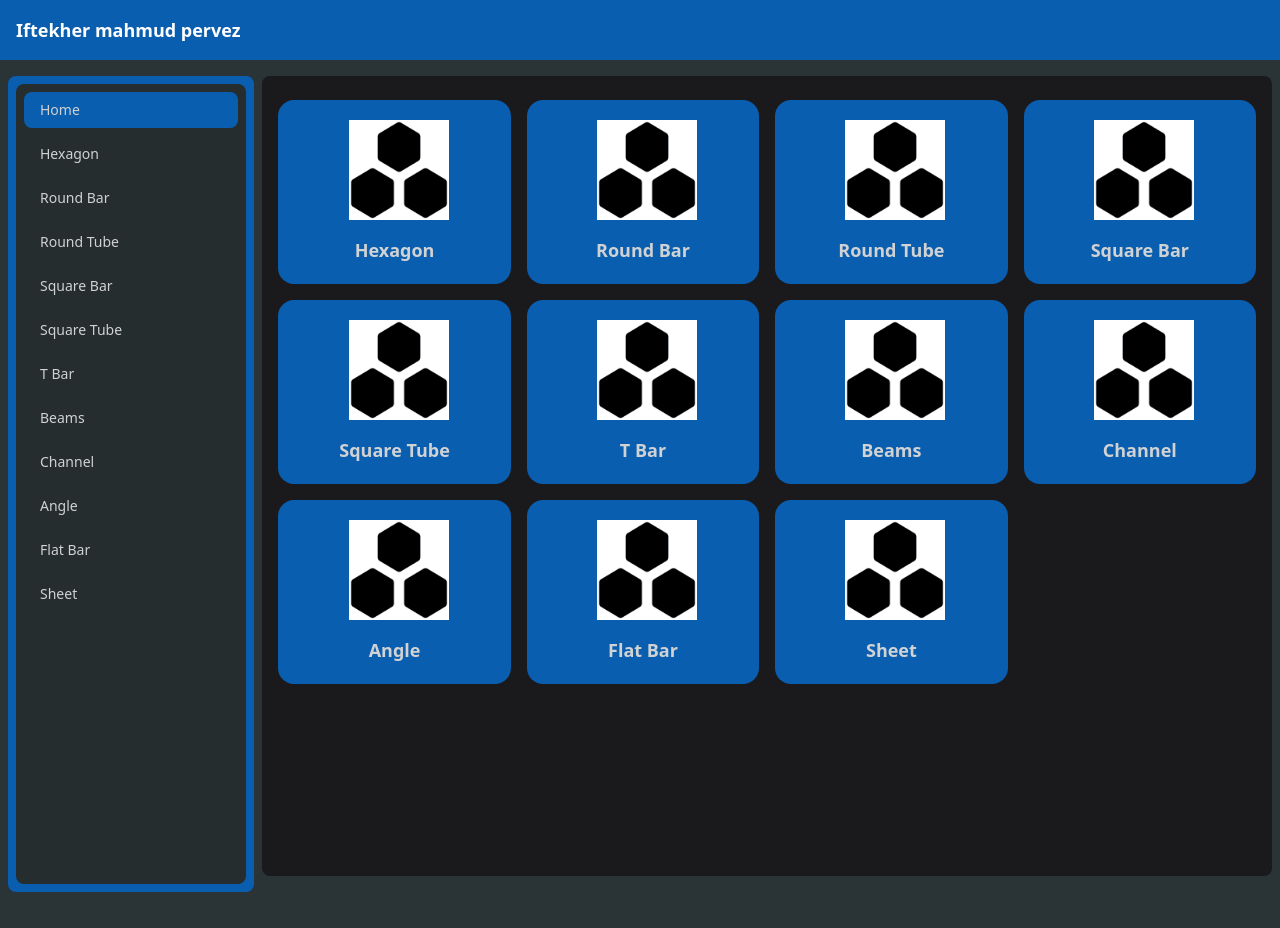
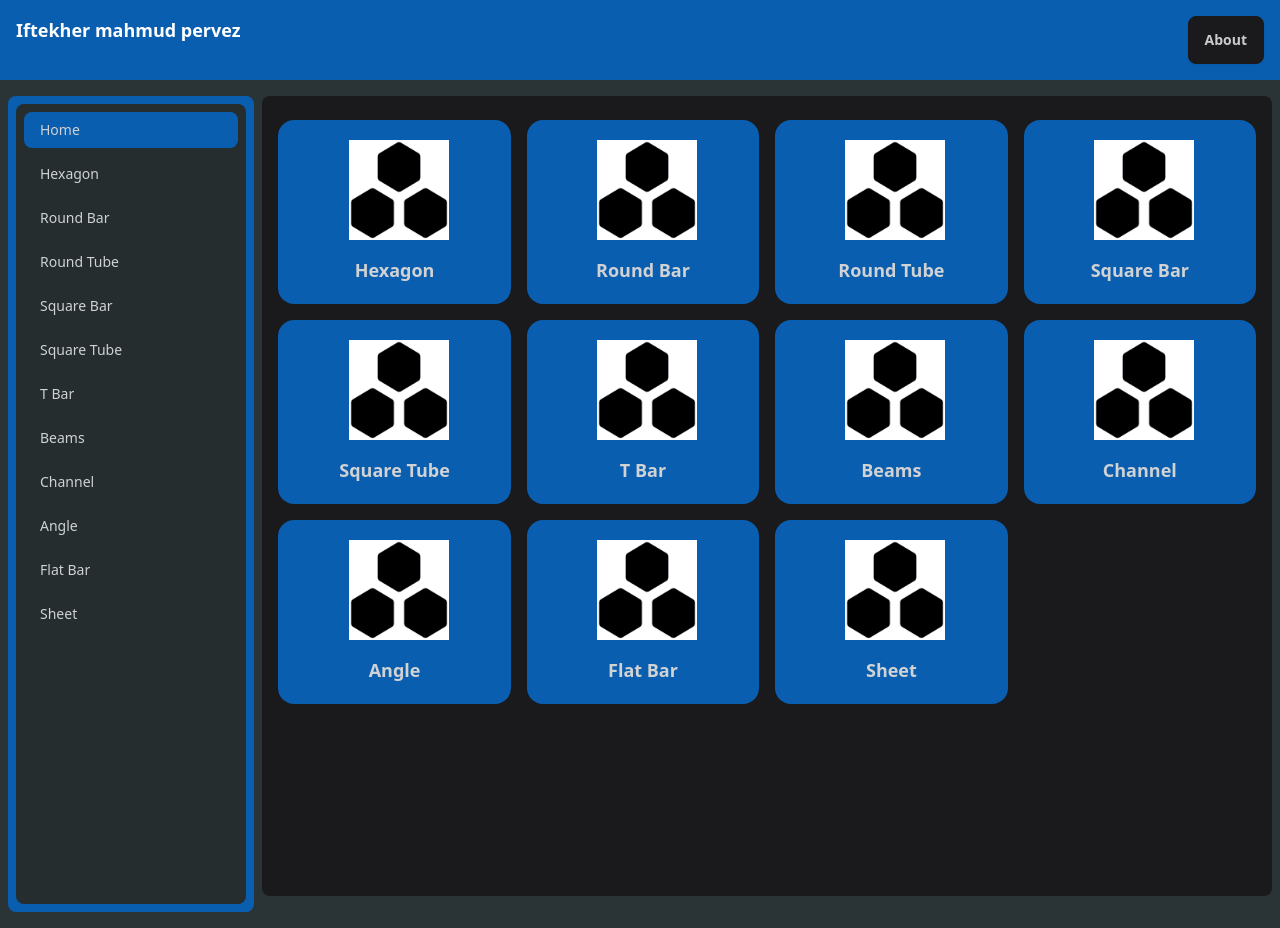
Before and after one commit to iftekher2108/matel-calculation-next, a Next.js app: page / in a window 1280 px wide. Built offline with nearby package versions, Linux system fonts and the light colour scheme.

Commit message:
mejor change

```diff
--- a/app/layout.jsx
+++ b/app/layout.jsx
@@ -3,7 +3,8 @@
 import "./globals.css";
 import "@fortawesome/fontawesome-free/css/all.min.css"
 import Panel from "@/components/panel";
-import { useState,Suspense} from "react";
+import Image from "next/image";
+import { useState} from "react";
 // import Image from "next/image";
 
 // const geistSans = localFont({
@@ -104,11 +105,39 @@ export default function RootLayout({ children }) {
           <div className="flex bg-primary justify-between p-4 sticky top-0 z-50">
             {/* <Image src={} height={40} width={40} alt="logo" /> */}
             <div>
-             <p className="text-lg text-white font-semibold">Iftekher mahmud pervez</p>
+              <p className="text-lg text-white font-semibold">Iftekher mahmud pervez</p>
             </div>
+            <div>
+              <div className="drawer-content">
+                {/* Page content here */}
+                <label htmlFor="my-drawer-4" className="drawer-button btn btn-neutral">About</label>
+              </div>
+            </div>
+
           </div>
 
           <main>
+
+          <div className="drawer drawer-end z-50">
+              <input id="my-drawer-4" type="checkbox" className="drawer-toggle" />
+              <div className="drawer-side">
+                <label htmlFor="my-drawer-4" aria-label="close sidebar" className="drawer-overlay"></label>
+                <ul className="menu bg-base-200 text-base-content min-h-full w-80 p-4">
+                  {/* Sidebar content here */}
+
+                <div className="flex flex-col justify-center items-center p-2 gap-2">
+                    <Image src={'/image/avatar.jpg'} className="rounded-full" height={100} width={100} alt="Creator Avatar" />
+
+                  <div>
+                    <h3 className="text-lg uppercase font-bold">Iftekher Mahmud Pervez</h3>
+                  </div>
+
+                </div>
+
+
+                </ul>
+              </div>
+            </div>
 
             <div className="lg:grid grid-cols-5 gap-2 p-2 py-4">
               <div>
@@ -117,7 +146,7 @@ export default function RootLayout({ children }) {
               <div className="col-span-4">
                 <div className="bg-neutral p-4 rounded-lg min-h-screen">
                   {/* <DataContext.Provider value={items}> */}
-                    {children}
+                  {children}
                   {/* </DataContext.Provider>  */}
                 </div>
               </div>
```
Also changed, not shown: public/image/avatar.jpg (added).
